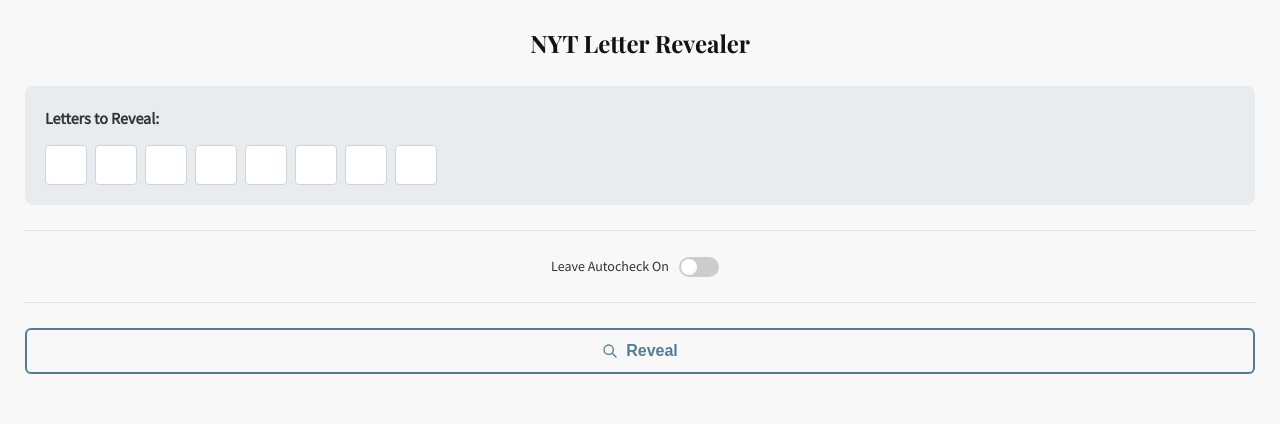
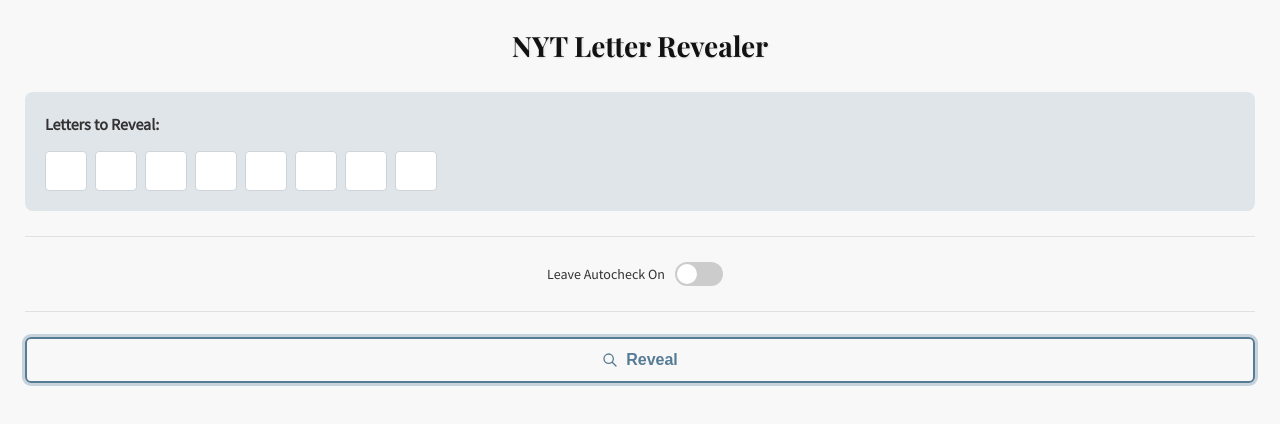
Before and after one commit to abhinav1127/NYT-Crossword-Helper, a website built with webpack: page src/frontend/popup.html in a window 1280 px wide. Both pictures are taken after a click on the button "Reveal". Built offline with nearby package versions, Linux system fonts and the light colour scheme.

Commit message:
variety of changes to improve experience

```diff
--- a/src/frontend/popup.html
+++ b/src/frontend/popup.html
@@ -10,7 +10,6 @@
 		/>
 		<style>
 			body {
-				/* width: 300px; */
 				margin: 0;
 				padding: 25px;
 				font-family: "Source Sans Pro", sans-serif;
@@ -21,10 +20,11 @@
 			}
 			h1 {
 				font-family: "Playfair Display", serif;
-				font-size: 24px;
+				font-size: 28px;
 				text-align: center;
 				margin: 0 0 25px;
 				color: #121212;
+				text-shadow: 1px 1px 2px rgba(0, 0, 0, 0.1);
 			}
 			.section {
 				margin-bottom: 25px;
@@ -39,8 +39,8 @@
 			.toggle-switch {
 				position: relative;
 				display: inline-block;
-				width: 40px;
-				height: 20px;
+				width: 48px;
+				height: 24px;
 			}
 			.toggle-switch input {
 				opacity: 0;
@@ -56,13 +56,13 @@
 				bottom: 0;
 				background-color: #ccc;
 				transition: 0.3s;
-				border-radius: 20px;
+				border-radius: 24px;
 			}
 			.slider:before {
 				position: absolute;
 				content: "";
-				height: 16px;
-				width: 16px;
+				height: 20px;
+				width: 20px;
 				left: 2px;
 				bottom: 2px;
 				background-color: white;
@@ -73,14 +73,14 @@
 				background-color: #567b95;
 			}
 			input:checked + .slider:before {
-				transform: translateX(20px);
+				transform: translateX(24px);
 			}
 			.toggle-container label {
 				margin-right: 10px;
 				font-size: 14px;
 			}
 			.letter-input-wrapper {
-				background-color: #e9ecef;
+				background-color: #e0e5e9;
 				border-radius: 8px;
 				padding: 20px;
 			}
@@ -108,13 +108,11 @@
 				outline: none;
 				border-color: #567b95;
 				box-shadow: 0 0 0 2px rgba(86, 123, 149, 0.3);
-			}
-			.letter-input::placeholder {
-				color: #adb5bd;
+				transform: scale(1.05);
 			}
 			button {
 				width: 100%;
-				padding: 12px;
+				padding: 12px 16px;
 				background-color: transparent;
 				color: #567b95;
 				border: 2px solid #567b95;
@@ -133,6 +131,10 @@
 			}
 			button:active {
 				transform: scale(0.98);
+			}
+			button:focus {
+				outline: none;
+				box-shadow: 0 0 0 3px rgba(86, 123, 149, 0.3);
 			}
 			button svg {
 				margin-right: 8px;
```
Also changed, not shown: src/frontend/popup.ts (+8 -0 lines).
